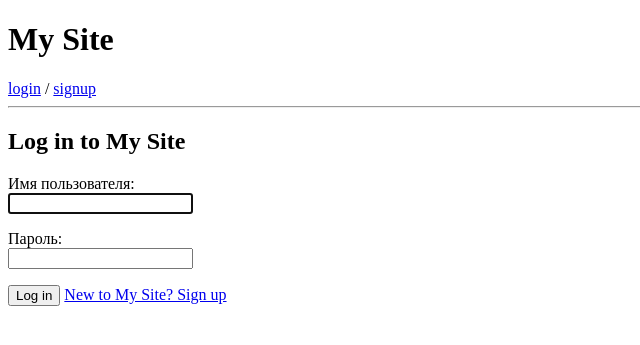
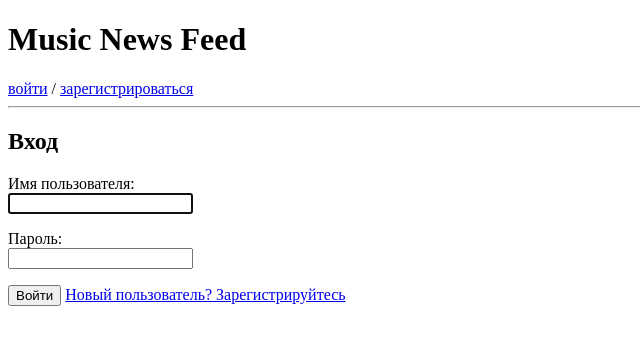
Before and after one commit to palasonic1/music_app, a Django app: page /login/ in a window 1280 px wide. Shown: the top 345 px of the page, without its empty margins (0-640 px from the left). Run offline with Django 3.2, Linux system fonts and the light colour scheme.

Commit message:
minor changes

```diff
--- a/music_news_feed/music_news_feed/settings.py
+++ b/music_news_feed/music_news_feed/settings.py
@@ -132,4 +132,4 @@ STATICFILES_DIRS = [
 
 LOGIN_URL = 'login'
 LOGOUT_URL = 'logout'
-LOGIN_REDIRECT_URL = 'index'
+LOGIN_REDIRECT_URL = 'home'
--- a/music_news_feed/profiles/forms.py
+++ b/music_news_feed/profiles/forms.py
@@ -3,9 +3,9 @@ from django.contrib.auth.forms import UserCreationForm
 from django.contrib.auth.models import User
 
 class SignUpForm(UserCreationForm):
-    first_name = forms.CharField(max_length=30, required=True, help_text='Имя')
-    last_name = forms.CharField(max_length=30, required=True, help_text='Фамилия')
-    birth_date = forms.DateField(required=True, help_text='Дата рождения. Формат: YYYY-MM-DD')
+    first_name = forms.CharField(max_length=30, required=True)
+    last_name = forms.CharField(max_length=30, required=True)
+    birth_date = forms.DateField(required=True, help_text='Формат: YYYY-MM-DD')
 
     class Meta:
         model = User
--- a/music_news_feed/templates/base.html
+++ b/music_news_feed/templates/base.html
@@ -1,16 +1,16 @@
 <!DOCTYPE html>
-<html lang="en">
+<html>
   <head>
     <meta charset="utf-8">
-    <title>{% block title %}Simple is Better Than Complex{% endblock %}</title>
+    <title>{% block title %}Music News Feed{% endblock %}</title>
   </head>
   <body>
     <header>
-      <h1>My Site</h1>
+      <h1>Music News Feed</h1>
       {% if user.is_authenticated %}
-        <a href="{% url 'logout' %}">logout</a>
+        <a href="{% url 'logout' %}">выйти</a>
       {% else %}
-        <a href="{% url 'login' %}">login</a> / <a href="{% url 'signup' %}">signup</a>
+        <a href="{% url 'login' %}">войти</a> / <a href="{% url 'signup' %}">зарегистрироваться</a>
       {% endif %}
       <hr>
     </header>
--- a/music_news_feed/templates/home.html
+++ b/music_news_feed/templates/home.html
@@ -1,6 +1,6 @@
 {% extends 'base.html' %}
 
 {% block content %}
-  <h2>Welcome, {{ user.get_full_name }} <small>{{ user.username }}</small>!</h2>
-  <p>Your birth date: {{ user.profile.birth_date }}</p>
+  <h2>Привет, {{ user.get_full_name }} <small>{{ user.username }}</small>!</h2>
+  <p>Ваша дата рождения: {{ user.profile.birth_date }}</p>
 {% endblock %}
--- a/music_news_feed/templates/login.html
+++ b/music_news_feed/templates/login.html
@@ -1,9 +1,9 @@
 {% extends 'base.html' %}
 
 {% block content %}
-  <h2>Log in to My Site</h2>
+  <h2>Вход</h2>
   {% if form.errors %}
-    <p style="color: red">Your username and password didn't match. Please try again.</p>
+    <p style="color: red">Неправильный логин или пароль. Попробуйте снова.</p>
   {% endif %}
   <form method="post">
     {% csrf_token %}
@@ -20,7 +20,7 @@
         {% endif %}
       </p>
     {% endfor %}
-    <button type="submit">Log in</button>
-    <a href="{% url 'signup' %}">New to My Site? Sign up</a>
+    <button type="submit">Войти</button>
+    <a href="{% url 'signup' %}">Новый пользователь? Зарегистрируйтесь</a>
   </form>
 {% endblock %}
--- a/music_news_feed/templates/signup.html
+++ b/music_news_feed/templates/signup.html
@@ -1,7 +1,7 @@
 {% extends 'base.html' %}
 
 {% block content %}
-  <h2>Sign up</h2>
+  <h2>Регистрация</h2>
   <form method="post">
     {% csrf_token %}
     {% for field in form %}
@@ -16,6 +16,6 @@
         {% endfor %}
       </p>
     {% endfor %}
-    <button type="submit">Sign up</button>
+    <button type="submit">Зарегистрироваться</button>
   </form>
 {% endblock %}
```
